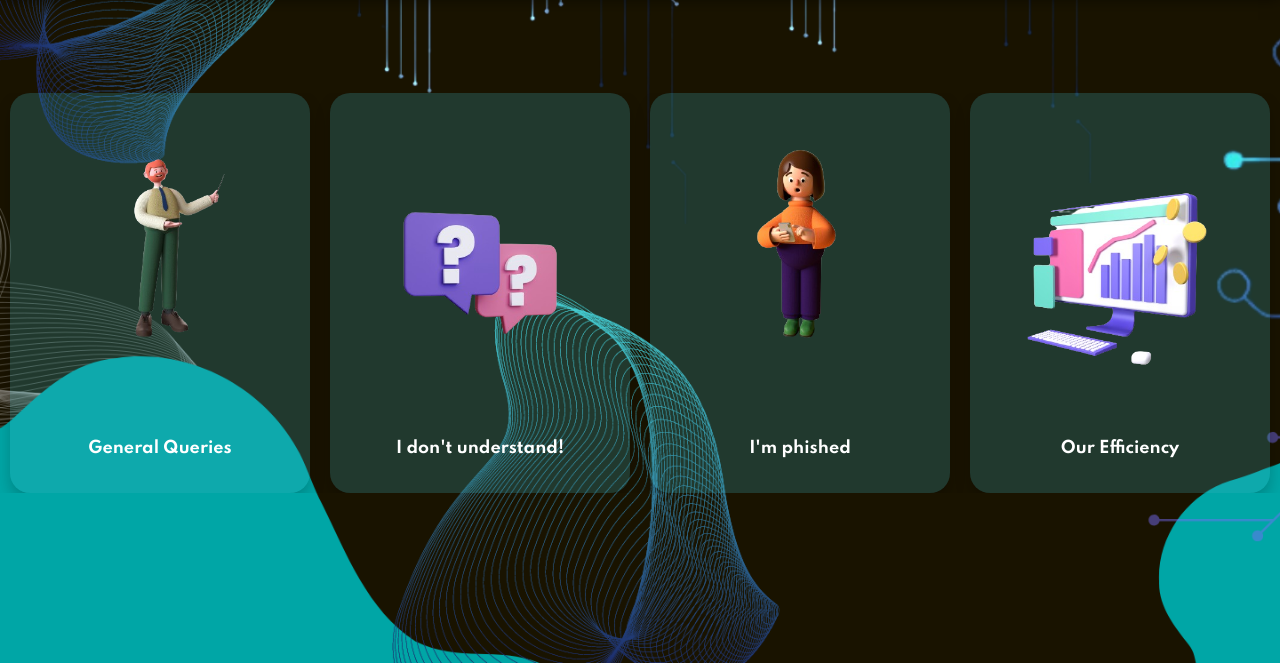
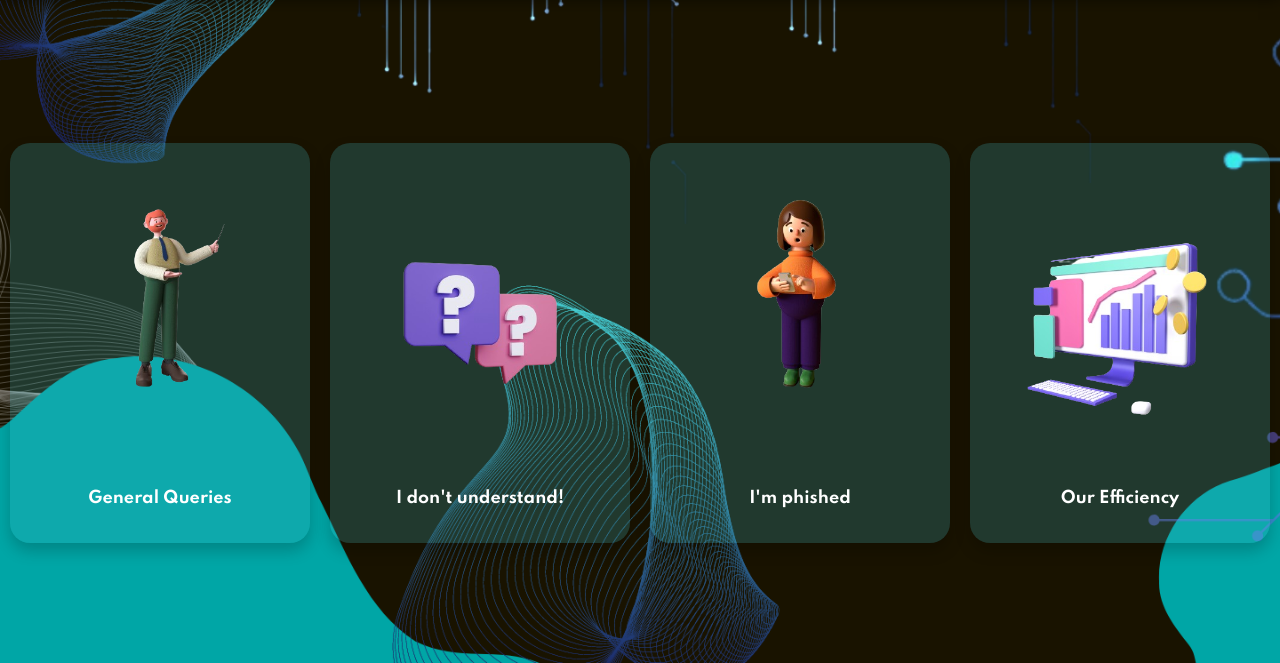
Before and after one commit to WeAre-Coder/ScamSniffer, a Django app: page /contact/ in a window 1280 px wide. Shown: the part 137-800 px from the top of the page. Run offline with Django 4.2, Linux system fonts and the light colour scheme; some libraries are stand-ins or nearby versions.

Commit message:
changed the contact.html

```diff
--- a/linkScanner/templates/linkScanner/contact.html
+++ b/linkScanner/templates/linkScanner/contact.html
@@ -19,7 +19,8 @@
           display: flex;
           justify-content: space-around;
           align-items: center;
-          height: 400px;
+          height: 500px;
+
           overflow: hidden;
           margin-top:100px;
 
```
